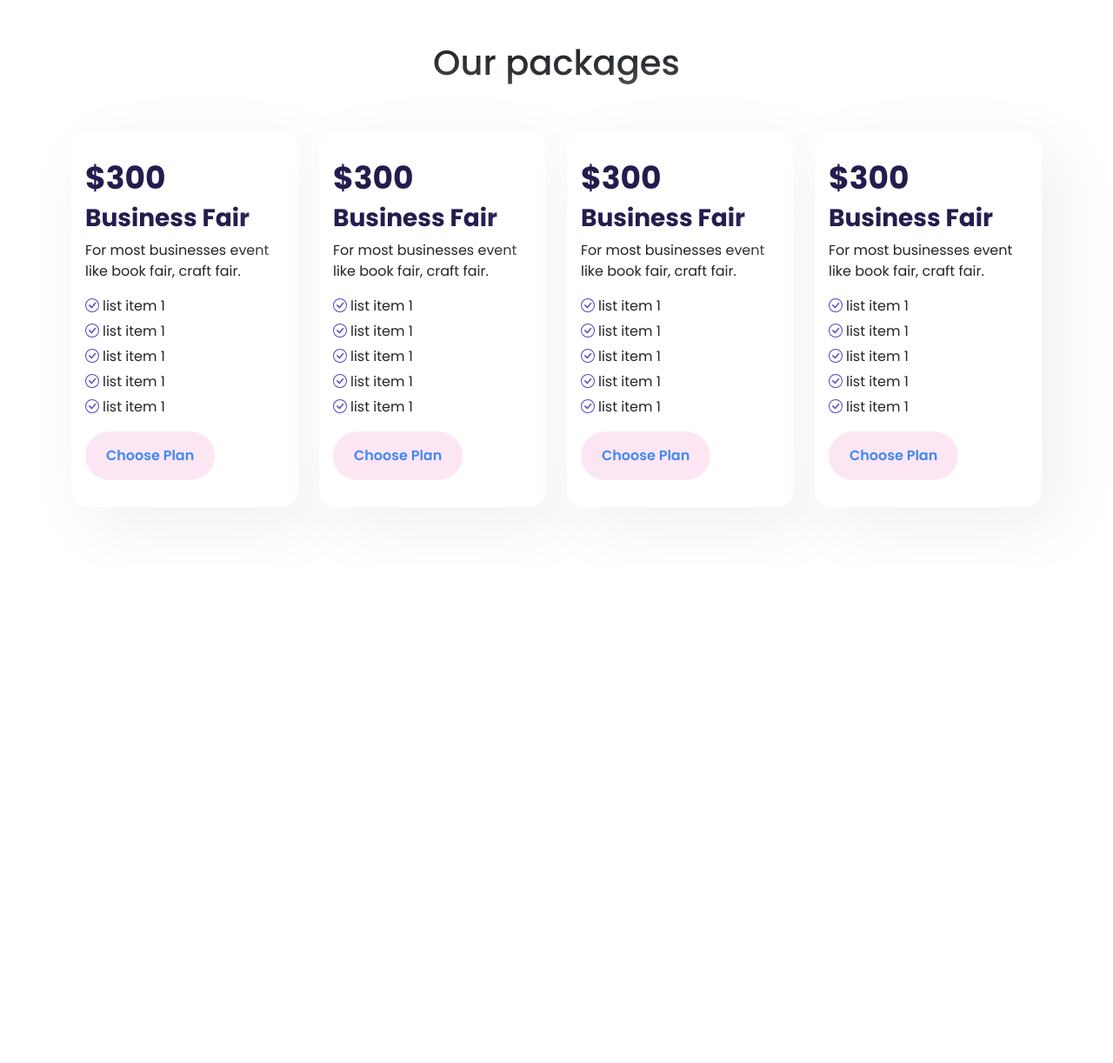
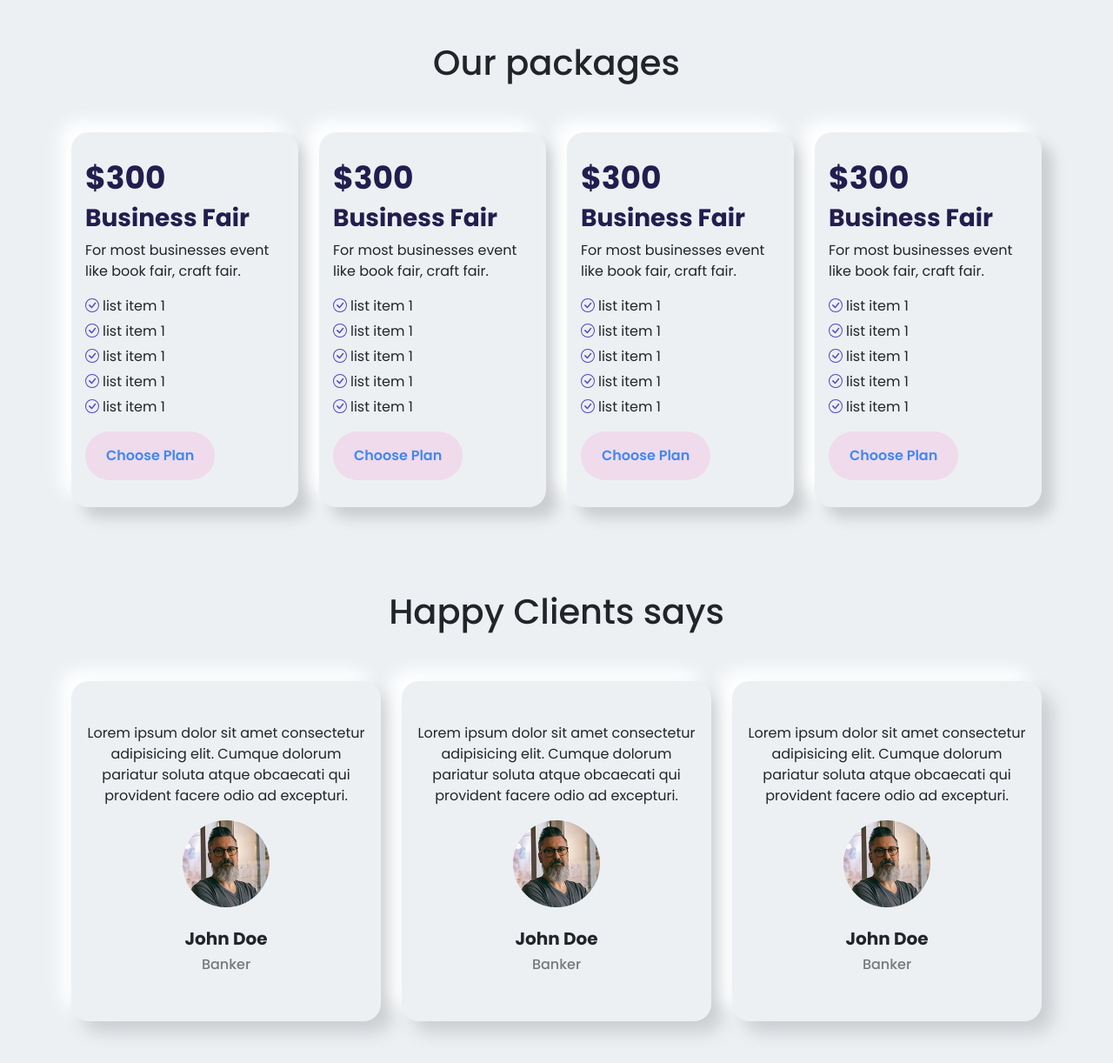
Before and after one commit to BadgerSIO/wedding-convention-center, a plain HTML site: page index.html in a window 1280 px wide. Shown: the part 1003-2225 px from the top of the page at 87% size. Before the commit the page ends 1654 px from the top, so only its background shows below. Drawn offline with nearby package versions, Linux system fonts and the light colour scheme.

Commit message:
neomorphism updated

```diff
--- a/css/style.css
+++ b/css/style.css
@@ -2,6 +2,7 @@
 html,
 body {
   font-family: "Poppins", sans-serif;
+  background: #ecf0f3;
 }
 .ci2 {
   position: relative;
@@ -64,9 +65,8 @@ body {
   text-align: left;
   border-radius: 20px;
   padding: 15px 0;
-  margin-bottom: 20px;
-  background: #ffffff;
-  box-shadow: 20px 20px 80px #f0f0f0, -20px -20px 80px #ffffff;
+  background: #ecf0f3;
+  box-shadow: 13px 13px 15px #cbced1, -13px -13px 20px #fff;
   z-index: 10;
 }
 .card-title h4 {
@@ -107,3 +107,11 @@ body {
   fill: #ffffff !important;
   margin-right: 5px;
 }
+/* ------------------
+client part css start
+ ------------------*/
+.client{
+  border-radius: 20px;
+  background: #ecf0f3;
+  box-shadow: 13px 13px 20px #cbced1, -13px -13px 20px #fff;
+}
--- a/index.html
+++ b/index.html
@@ -221,7 +221,7 @@
           <h1 class="text-center pb-5">Our packages</h1>
           <div class="row text-center flex-wrap">
             <div class="col-md-6 col-lg-4 col-xl-3">
-              <div class="card">
+              <div class="card mb-5 mb-xl-0">
                 <div class="card-body">
                   <div class="card-title">
                     <h4>$300</h4>
@@ -332,7 +332,7 @@
               </div>
             </div>
             <div class="col-md-6 col-lg-4 col-xl-3">
-              <div class="card">
+              <div class="card mb-5 mb-xl-0">
                 <div class="card-body">
                   <div class="card-title">
                     <h4>$300</h4>
@@ -442,7 +442,7 @@
               </div>
             </div>
             <div class="col-md-6 col-lg-4 col-xl-3">
-              <div class="card">
+              <div class="card mb-5 mb-xl-0">
                 <div class="card-body">
                   <div class="card-title">
                     <h4>$300</h4>
@@ -552,7 +552,7 @@
               </div>
             </div>
             <div class="col-md-6 col-lg-4 col-xl-3">
-              <div class="card">
+              <div class="card mb-5 mb-xl-0">
                 <div class="card-body">
                   <div class="card-title">
                     <h4>$300</h4>
@@ -664,6 +664,37 @@
           </div>
         </div>
       </section>
+      <section id="testimonial">
+        <div class="container py-5">
+          <h1 class="text-center pb-5">Happy Clients says</h1>
+          <div class="row">
+            <div class="col-md-4">
+              <div class="client text-center py-5 mb-md-0 mb-5 px-2 px-md-3">
+                <p class="client_feedback fs-6">Lorem ipsum dolor sit amet consectetur adipisicing elit. Cumque dolorum pariatur soluta atque obcaecati qui provident facere odio ad excepturi.</p>
+                <img src="images/person 1.png" alt="clinet 1" class="img-fluid">
+                <h4 class="client_name fs-5 pt-4 fw-bold">John Doe</h4>
+                <h5 class="client_designation fs-6 text-black-50">Banker</h5>
+              </div>
+            </div>
+            <div class="col-md-4">
+              <div class="client text-center py-5 mb-md-0 mb-5 px-2 px-md-3">
+                <p class="client_feedback fs-6">Lorem ipsum dolor sit amet consectetur adipisicing elit. Cumque dolorum pariatur soluta atque obcaecati qui provident facere odio ad excepturi.</p>
+                <img src="images/person 1.png" alt="clinet 1" class="img-fluid">
+                <h4 class="client_name fs-5 pt-4 fw-bold">John Doe</h4>
+                <h5 class="client_designation fs-6 text-black-50">Banker</h5>
+              </div>
+            </div>
+            <div class="col-md-4">
+              <div class="client text-center py-5 mb-md-0 mb-5 px-2 px-md-3">
+                <p class="client_feedback fs-6">Lorem ipsum dolor sit amet consectetur adipisicing elit. Cumque dolorum pariatur soluta atque obcaecati qui provident facere odio ad excepturi.</p>
+                <img src="images/person 1.png" alt="clinet 1" class="img-fluid">
+                <h4 class="client_name fs-5 pt-4 fw-bold">John Doe</h4>
+                <h5 class="client_designation fs-6 text-black-50">Banker</h5>
+              </div>
+            </div>
+          </div>
+        </div>
+      </section>
     </main>
     <script
       src="https://cdn.jsdelivr.net/npm/bootstrap@5.2.0/dist/js/bootstrap.bundle.min.js"
```
